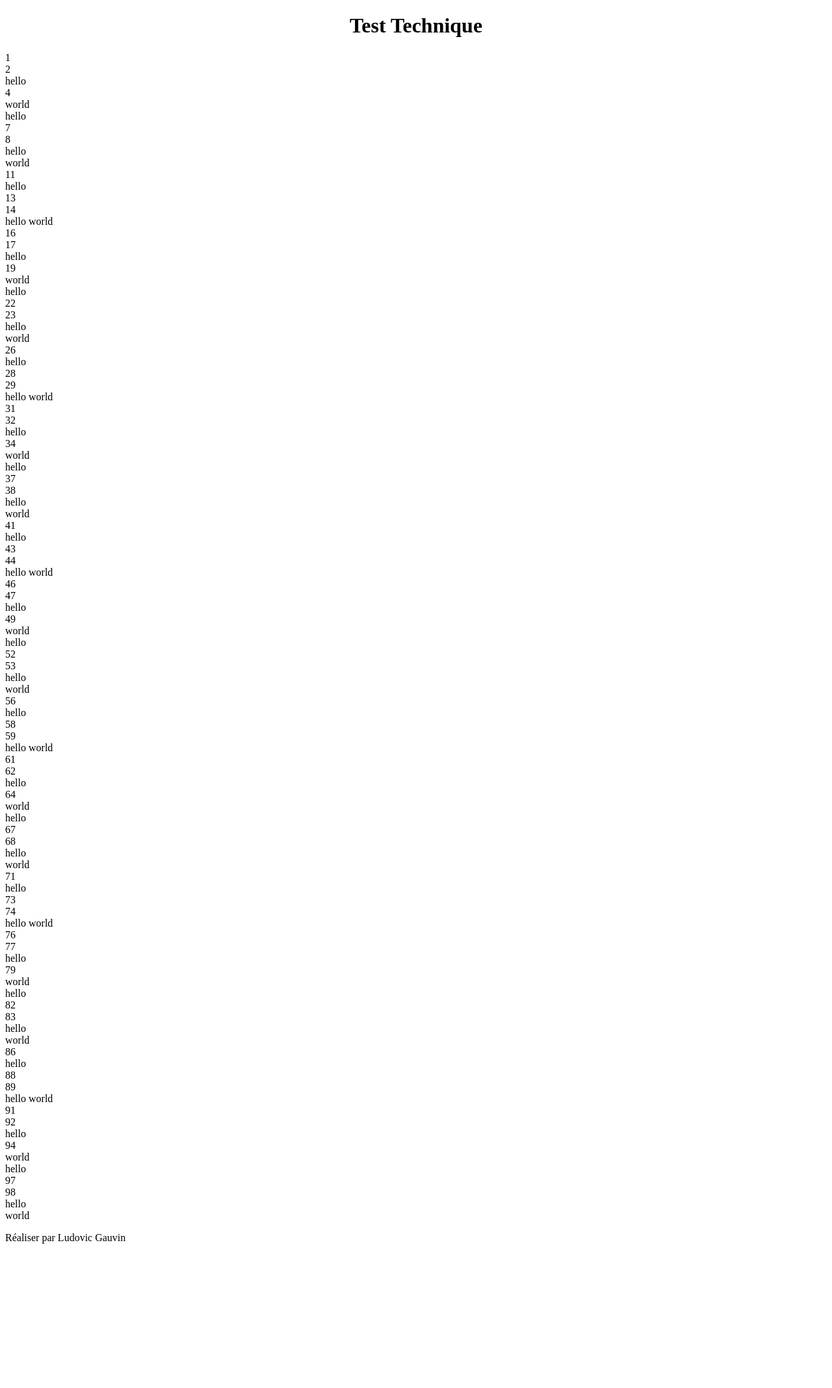
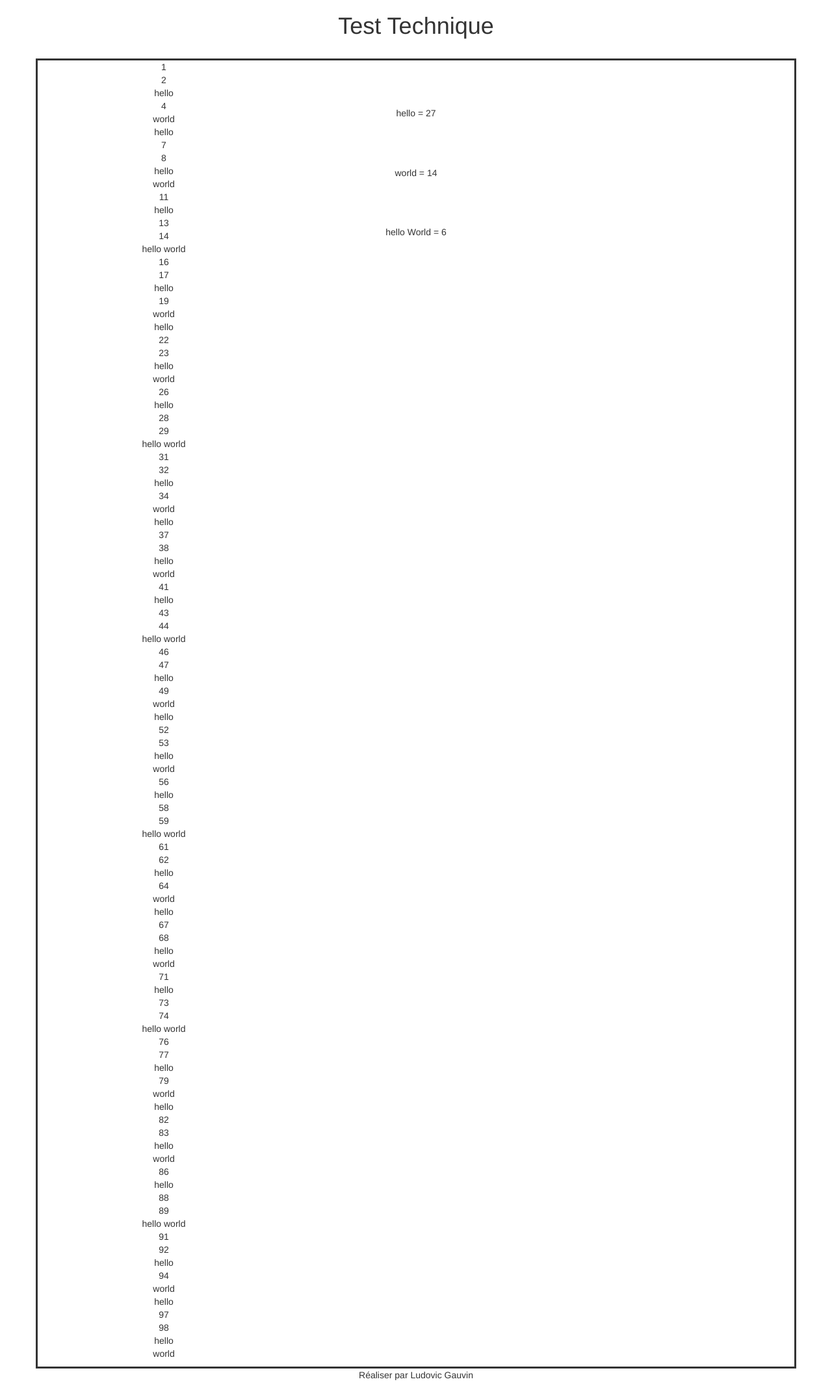
Before and after one commit to LudovicGauvin99/projets, a PHP site: page / in a window 1280 px wide. Shown: the whole page at 65% size. Before the commit the page ends 1914 px from the top, so only its background shows below. Run offline with PHP 8.4, Linux system fonts and the light colour scheme.

Commit message:
améliration compteur plus style

```diff
--- a/index.html
+++ b/index.html
@@ -1,15 +1,32 @@
 <!DOCTYPE html>
 <html lang="fr">
+
 <head>
     <meta charset="UTF-8">
     <meta name="viewport" content="width=device-width, initial-scale=1.0">
     <link rel="stylesheet" href="./style.css">
+    <link rel="stylesheet" href="https://maxcdn.bootstrapcdn.com/bootstrap/3.4.1/css/bootstrap.min.css">
+    <script src="https://ajax.googleapis.com/ajax/libs/jquery/3.5.1/jquery.min.js"></script>
+    <script src="https://maxcdn.bootstrapcdn.com/bootstrap/3.4.1/js/bootstrap.min.js"></script>
     <title>Test Technique</title>
 </head>
+
 <body>
-    <h1>Test Technique</h1>
+    <h1>Test Technique</h1><br>
 
-    <p id="compteur"></p>
+    <div class="container">
+        <div class="row">
+            <div class="col-sm-4">
+                <p id="compteur"></p>
+            </div>
+            <div class="col-sm-4">
+                <p id="hello" class="txt"> </p>
+                <p id="world" class="txt"></p>
+                <p id="helloWorld" class="txt"></p>
+            </div>
+        </div>
+    </div>
+
 
     <script src="script/app.js"></script>
 
@@ -17,4 +34,5 @@
 <footer>
     <p>Réaliser par Ludovic Gauvin</p>
 </footer>
+
 </html>
--- a/script/app.js
+++ b/script/app.js
@@ -1,20 +1,29 @@
 let nombre = " ";
+let helloCompteur = " ";
+let worldCompteur = " ";
+let helloWorldCompteur = " ";
 
 for (let i = 1; i <= 100; i++) {
 
-    nombre += i + "<br>"
+    nombre += i + "<br>";
 
     if (i % 3 == 0 && i % 5 == 0) {
-       nombre = nombre.replace(i,"hello world")
+       nombre = nombre.replace(i,"hello world");
+       helloWorldCompteur ++;
     }
 
     else if (i % 3 == 0) {
-        nombre = nombre.replace(i, "hello")
+        nombre = nombre.replace(i, "hello");
+        helloCompteur ++;
     }
 
     else if (i % 5 == 0) {
-        nombre = nombre.replace(i, "world")
+        nombre = nombre.replace(i, "world");
+        worldCompteur ++;
     }
 
     document.getElementById("compteur").innerHTML = nombre;
+    document.getElementById("helloWorld").innerHTML = "hello World = " + helloWorldCompteur;
+    document.getElementById("hello").innerHTML = "hello = " + helloCompteur;
+    document.getElementById("world").innerHTML = "world = " + worldCompteur;
 }
--- a/style.css
+++ b/style.css
@@ -1,3 +1,15 @@
 h1{
     text-align: center;
 }
+
+p{
+    text-align: center;
+}
+
+.container{
+    border-style: solid;
+}
+
+.txt{
+    margin-top: 20%;
+}
```
